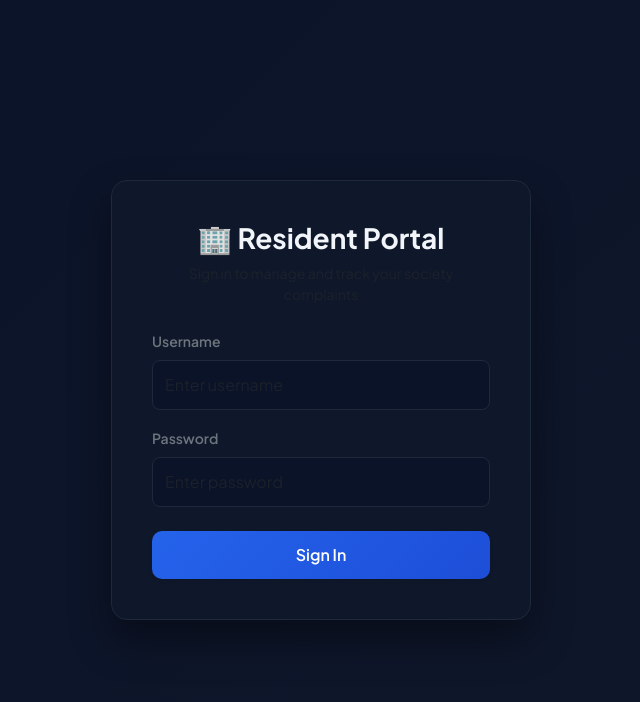
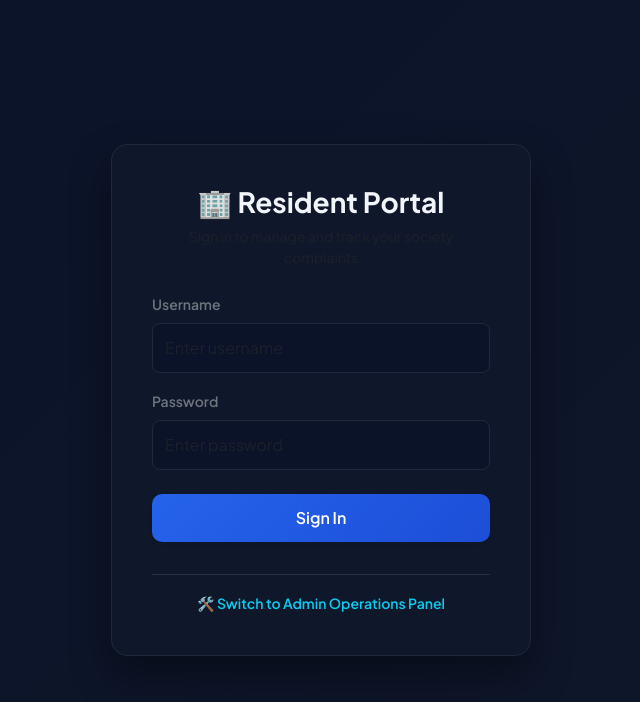
Before and after one commit to aman-pandey2004/Society-Maintenance-Tracker, a Django app: page /login/ in a window 1280 px wide. Shown: the top 702 px of the page, without its empty margins (319-959 px from the left). Run offline with Django 5.2, Linux system fonts and the light colour scheme.

Commit message:
Finalized dual-login routing and setup for evaluation

```diff
--- a/core/templates/core/login.html
+++ b/core/templates/core/login.html
@@ -67,8 +67,12 @@
                 <input type="password" name="password" class="form-control" placeholder="Enter password" required>
             </div>
 
-            <button type="submit" class="btn btn-gradient w-100 shadow-sm">Sign In</button>
+            <button type="submit" class="btn btn-gradient w-100 shadow-sm mb-3">Sign In</button>
         </form>
+
+        <!-- Tester ke bypass ke liye link -->
+        <div class="border-top border-secondary opacity-25 my-3"></div>
+        <a href="/admin/" class="text-info small text-decoration-none fw-semibold">🛠️ Switch to Admin Operations Panel</a>
     </div>
 
 </body>
```
